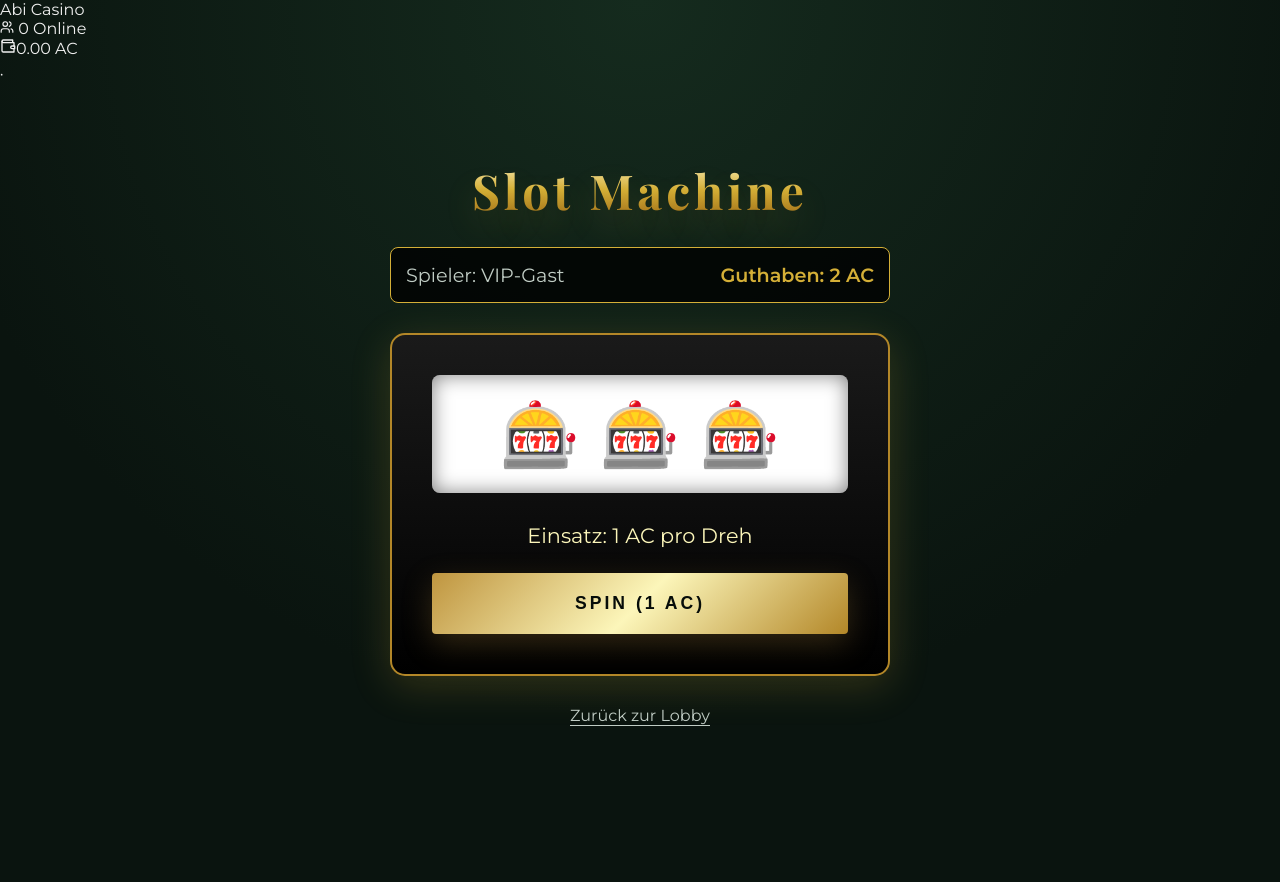
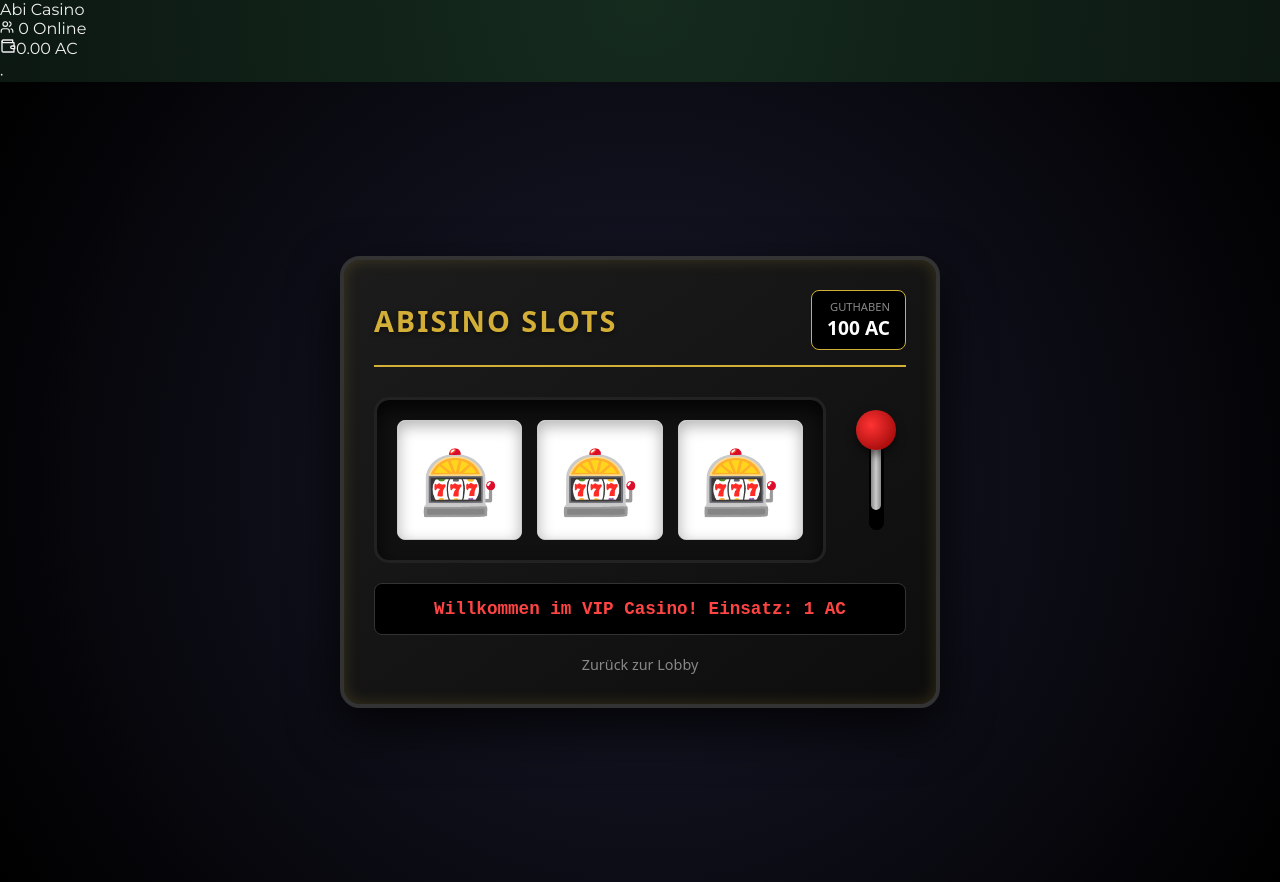
Before and after one commit to Xavien123/Abisino-, a Next.js app: page /slots in a window 1280 px wide. Before the commit the page ends 802 px from the top, so only its background shows below. Built offline with nearby package versions, Linux system fonts and the light colour scheme; no server answers; a web font is replaced by a local one.

Commit message:
Update page.jsx

```diff
--- a/app/slots/page.jsx
+++ b/app/slots/page.jsx
@@ -1,30 +1,38 @@
-"use client";
+'use client';
 import { useState } from 'react';
 import Link from 'next/link';
 
-// Unsere Casino-Symbole
-const SYMBOLS = ['🍒', '🍋', '💎', '🔔', '7️⃣'];
+// VIP Casino Symbole
+const SYMBOLS = ['🍒', '🍋', '🔔', '💎', '🍀', '🎰'];
 
-export default function SlotMachine() {
-  // Simulierter Startkontostand: Deine 2 AC Willkommensbonus
-  const [balance, setBalance] = useState(2);
+export default function PremiumSlotMachine() {
+  // Lokaler State (wird im nächsten Schritt mit Supabase verknüpft)
+  const [balance, setBalance] = useState(100);
   const [reels, setReels] = useState(['🎰', '🎰', '🎰']);
-  const [spinning, setSpinning] = useState(false);
-  const [message, setMessage] = useState('Einsatz: 1 AC pro Dreh');
+  const [isSpinning, setIsSpinning] = useState(false);
+  const [leverPulled, setLeverPulled] = useState(false);
+  const [message, setMessage] = useState('Willkommen im VIP Casino! Einsatz: 1 AC');
+  const [winStatus, setWinStatus] = useState(null); // 'jackpot', 'win', 'loss', null
 
-  const spin = () => {
+  const pullLever = () => {
+    if (isSpinning) return;
     if (balance < 1) {
-      setMessage('Nicht genug Abi Coins! Bitte lade dein Konto auf.');
+      setMessage('Nicht genug Abisino Coins! Lade dein Konto auf.');
+      setWinStatus('loss');
       return;
     }
 
-    // 1 AC abziehen und Animation starten
+    // Hebel-Animation auslösen
+    setLeverPulled(true);
+    setTimeout(() => setLeverPulled(false), 400);
+
+    // Spielablauf starten
     setBalance(prev => prev - 1);
-    setSpinning(true);
-    setMessage('Die Walzen drehen sich...');
-    setReels(['🌀', '🌀', '🌀']); // Lade-Animation
+    setIsSpinning(true);
+    setWinStatus(null);
+    setMessage('Viel Glück...');
 
-    // Nach 1 Sekunde das Ergebnis anzeigen
+    // Walzen drehen (Spannung aufbauen für 2 Sekunden)
     setTimeout(() => {
       const result = [
         SYMBOLS[Math.floor(Math.random() * SYMBOLS.length)],
@@ -33,59 +41,255 @@ export default function SlotMachine() {
       ];
 
       setReels(result);
-      setSpinning(false);
+      setIsSpinning(false);
 
-      // Gewinnprüfung
+      // Gewinnberechnung
       if (result[0] === result[1] && result[1] === result[2]) {
         setBalance(prev => prev + 15);
-        setMessage('💎 MEGA JACKPOT! +15 AC 💎');
+        setMessage('🎰 MEGA JACKPOT! +15 AC 💎');
+        setWinStatus('jackpot');
       } else if (result[0] === result[1] || result[1] === result[2] || result[0] === result[2]) {
         setBalance(prev => prev + 2);
         setMessage('Guter Treffer! +2 AC');
+        setWinStatus('win');
       } else {
         setMessage('Leider nichts. Versuch es nochmal!');
+        setWinStatus('loss');
       }
-    }, 1000);
+    }, 2000);
   };
 
   return (
-    <div className="main-container">
-      <h1 className="luxury-title" style={{ fontSize: '3rem' }}>Slot Machine</h1>
+    <div style={styles.page}>
+      {/* Integrierte CSS-Animationen für das echte Spiel-Gefühl */}
+      <style>{`
+        @keyframes roll {
+          0% { transform: translateY(-100%); filter: blur(2px); }
+          100% { transform: translateY(100%); filter: blur(2px); }
+        }
+        @keyframes glow {
+          0% { box-shadow: 0 0 10px #d4af37; }
+          50% { box-shadow: 0 0 30px #f9d71c, 0 0 10px #fff inset; }
+          100% { box-shadow: 0 0 10px #d4af37; }
+        }
+        .rolling-reel {
+          animation: roll 0.15s linear infinite;
+          opacity: 0.8;
+        }
+        .jackpot-glow {
+          animation: glow 1s ease-in-out infinite;
+          border-color: #f9d71c !important;
+        }
+        .lever-base {
+          transition: transform 0.3s cubic-bezier(0.175, 0.885, 0.32, 1.275);
+        }
+        .lever-active {
+          transform: rotateX(70deg) translateY(20px);
+        }
+      `}</style>
 
-      <div style={{ display: 'flex', justifyContent: 'space-between', width: '100%', maxWidth: '500px', marginBottom: '30px', padding: '15px', background: 'rgba(0,0,0,0.8)', border: '1px solid #d4af37', borderRadius: '8px' }}>
-        <span style={{ color: '#c0ccc4', fontSize: '1.2rem' }}>Spieler: VIP-Gast</span>
-        <span style={{ color: '#d4af37', fontSize: '1.2rem', fontWeight: 'bold' }}>Guthaben: {balance} AC</span>
+      {/* Haupt-Automat */}
+      <div style={styles.machineContainer} className={winStatus === 'jackpot' ? 'jackpot-glow' : ''}>
+
+        {/* Top Header: Name & Balance */}
+        <div style={styles.header}>
+          <h1 style={styles.title}>ABISINO SLOTS</h1>
+          <div style={styles.balanceBox}>
+            <span style={styles.balanceLabel}>GUTHABEN</span>
+            <span style={styles.balanceValue}>{balance} AC</span>
+          </div>
         </div>
 
-      {/* Die Slot-Maschine selbst */}
-      <div style={{ background: 'linear-gradient(to bottom, #1a1a1a, #000)', padding: '40px', borderRadius: '15px', border: '2px solid #b38728', boxShadow: '0 10px 40px rgba(212,175,55,0.2)', marginBottom: '30px', width: '100%', maxWidth: '500px' }}>
+        {/* Die Spiel-Oberfläche (Walzen + Hebel) */}
+        <div style={styles.gameArea}>
 
-        {/* Die Walzen (Reels) */}
-        <div style={{ display: 'flex', justifyContent: 'center', gap: '20px', marginBottom: '30px', background: '#fff', padding: '20px', borderRadius: '8px', boxShadow: 'inset 0 0 20px rgba(0,0,0,0.5)' }}>
+          {/* Die 3 Walzen */}
+          <div style={styles.reelsContainer}>
             {reels.map((symbol, index) => (
-            <div key={index} style={{ fontSize: '4rem', width: '80px', textAlign: 'center', animation: spinning ? 'pulse 0.5s infinite' : 'none' }}>
-              {symbol}
+              <div key={index} style={styles.reelSlot}>
+                <div
+                  className={isSpinning ? 'rolling-reel' : ''}
+                  style={{
+                    fontSize: '4rem',
+                    transition: 'all 0.1s'
+                  }}
+                >
+                  {isSpinning ? '?' : symbol}
+                </div>
               </div>
             ))}
           </div>
 
-        <p style={{ color: '#fcf6ba', fontSize: '1.3rem', height: '30px', marginBottom: '20px' }}>
-          {message}
-        </p>
-
-        <button
-          onClick={spin}
-          disabled={spinning}
-          className="btn-premium"
-          style={{ width: '100%', border: 'none', cursor: spinning ? 'not-allowed' : 'pointer', opacity: spinning ? 0.7 : 1 }}
-        >
-          {spinning ? 'Dreht...' : 'SPIN (1 AC)'}
-        </button>
+          {/* Der physische Hebel (Rechte Seite) */}
+          <div style={styles.leverContainer} onClick={pullLever}>
+            <div style={styles.leverSlot}></div>
+            <div style={styles.leverStick} className={`lever-base ${leverPulled ? 'lever-active' : ''}`}>
+              <div style={styles.leverBall}></div>
+            </div>
           </div>
 
-      <Link href="/spiele" style={{ color: '#c0ccc4', textDecoration: 'none', borderBottom: '1px solid #c0ccc4' }}>
+        </div>
+
+        {/* Nachrichten-Display wie bei echten Automaten */}
+        <div style={{
+          ...styles.messageDisplay,
+          color: winStatus === 'jackpot' ? '#f9d71c' : winStatus === 'win' ? '#4ade80' : '#ff4444'
+        }}>
+          {message}
+        </div>
+
+        {/* Zurück-Button */}
+        <Link href="/lobby" style={styles.backButton}>
           Zurück zur Lobby
         </Link>
       </div>
+    </div>
   );
 }
+
+// Hochwertiges Premium-Styling (Dark & Gold)
+const styles = {
+  page: {
+    minHeight: '100vh',
+    display: 'flex',
+    alignItems: 'center',
+    justifyContent: 'center',
+    backgroundColor: '#0a0a0a',
+    backgroundImage: 'radial-gradient(circle at center, #1a1a2e 0%, #000 100%)',
+    fontFamily: 'system-ui, sans-serif'
+  },
+  machineContainer: {
+    background: 'linear-gradient(145deg, #1c1c1c, #0d0d0d)',
+    border: '4px solid #333',
+    borderRadius: '20px',
+    padding: '30px',
+    width: '95%',
+    maxWidth: '600px',
+    boxShadow: '0 20px 50px rgba(0,0,0,0.8), 0 0 15px rgba(212, 175, 55, 0.2) inset',
+    position: 'relative',
+    transition: 'all 0.3s ease'
+  },
+  header: {
+    display: 'flex',
+    justifyContent: 'space-between',
+    alignItems: 'center',
+    marginBottom: '30px',
+    borderBottom: '2px solid #d4af37',
+    paddingBottom: '15px'
+  },
+  title: {
+    color: '#d4af37', // Casino Gold
+    fontSize: '1.8rem',
+    margin: 0,
+    textShadow: '0 2px 4px rgba(0,0,0,0.5)',
+    letterSpacing: '2px'
+  },
+  balanceBox: {
+    background: '#000',
+    padding: '8px 15px',
+    borderRadius: '8px',
+    border: '1px solid #d4af37',
+    display: 'flex',
+    flexDirection: 'column',
+    alignItems: 'flex-end'
+  },
+  balanceLabel: {
+    color: '#888',
+    fontSize: '0.7rem',
+    textTransform: 'uppercase'
+  },
+  balanceValue: {
+    color: '#fff',
+    fontSize: '1.2rem',
+    fontWeight: 'bold'
+  },
+  gameArea: {
+    display: 'flex',
+    alignItems: 'center',
+    justifyContent: 'space-between',
+    marginBottom: '20px'
+  },
+  reelsContainer: {
+    display: 'flex',
+    gap: '15px',
+    background: '#111',
+    padding: '20px',
+    borderRadius: '15px',
+    border: '3px solid #222',
+    boxShadow: 'inset 0 10px 20px rgba(0,0,0,0.8)',
+    flexGrow: 1
+  },
+  reelSlot: {
+    background: '#fff',
+    flex: 1,
+    height: '120px',
+    borderRadius: '8px',
+    display: 'flex',
+    alignItems: 'center',
+    justifyContent: 'center',
+    overflow: 'hidden',
+    boxShadow: 'inset 0 5px 15px rgba(0,0,0,0.3)',
+    border: '1px solid #ccc',
+    position: 'relative'
+  },
+  leverContainer: {
+    width: '60px',
+    height: '160px',
+    marginLeft: '20px',
+    position: 'relative',
+    cursor: 'pointer',
+    display: 'flex',
+    justifyContent: 'center'
+  },
+  leverSlot: {
+    position: 'absolute',
+    width: '15px',
+    height: '100px',
+    background: '#000',
+    borderRadius: '10px',
+    top: '30px',
+    boxShadow: 'inset 0 0 10px #000'
+  },
+  leverStick: {
+    position: 'absolute',
+    width: '10px',
+    height: '80px',
+    background: 'linear-gradient(90deg, #888, #ccc, #888)',
+    top: '30px',
+    transformOrigin: 'bottom center',
+    zIndex: 2,
+    borderRadius: '5px'
+  },
+  leverBall: {
+    width: '40px',
+    height: '40px',
+    background: 'radial-gradient(circle at 15px 15px, #ff3333, #8b0000)',
+    borderRadius: '50%',
+    position: 'absolute',
+    top: '-20px',
+    left: '-15px',
+    boxShadow: '0 5px 10px rgba(0,0,0,0.5)'
+  },
+  messageDisplay: {
+    background: '#000',
+    padding: '15px',
+    textAlign: 'center',
+    borderRadius: '8px',
+    border: '1px solid #333',
+    fontSize: '1.1rem',
+    fontWeight: 'bold',
+    fontFamily: 'monospace',
+    minHeight: '24px',
+    marginBottom: '20px',
+    boxShadow: 'inset 0 0 10px rgba(0,0,0,0.8)'
+  },
+  backButton: {
+    display: 'block',
+    textAlign: 'center',
+    color: '#888',
+    textDecoration: 'none',
+    fontSize: '0.9rem',
+    marginTop: '10px',
+    transition: 'color 0.2s'
+  }
+};
```
Lines whose indentation alone changed are shown as unchanged.
